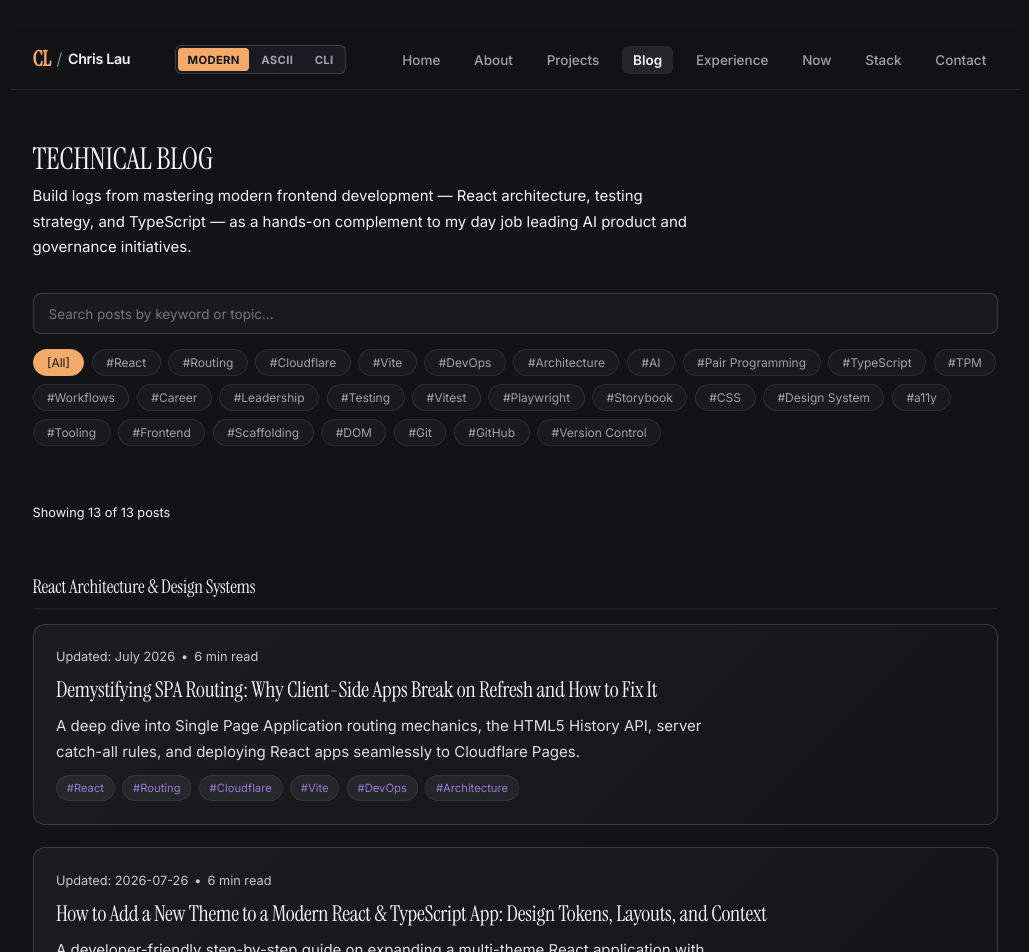
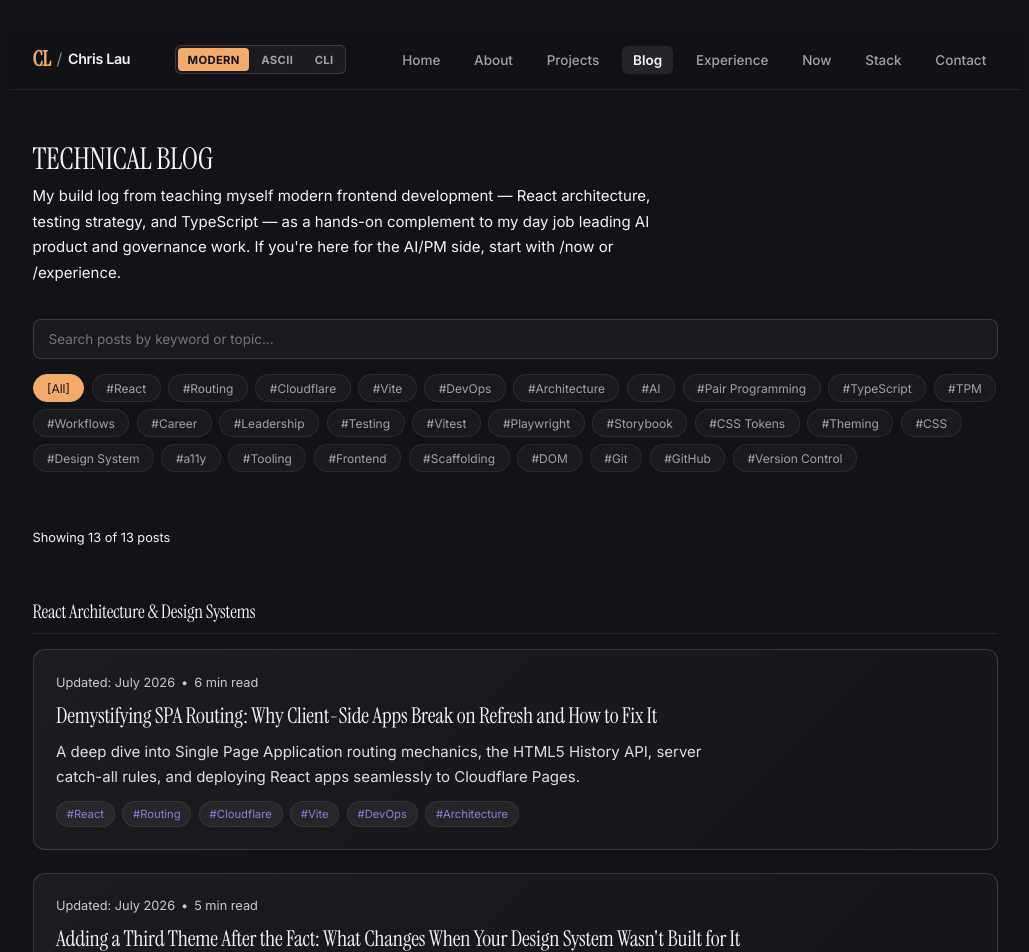
Before and after one commit to chris-lau/personalWebsite, a React (Vite) app in the folder frontend/: page /blog in a window 1280 px wide. Shown: the top 952 px of the page, without its empty margins (125-1154 px from the left). Built offline with nearby package versions, Linux system fonts and the light colour scheme.

Commit message:
content: complete exact text alignments from personalWebsite-content-fixes.md

```diff
--- a/frontend/src/data/blogPosts.ts
+++ b/frontend/src/data/blogPosts.ts
@@ -70,14 +70,14 @@ export const blogPostsData: BlogPost[] = [
   {
     id: 'how-to-add-a-new-theme',
     slug: 'how-to-add-a-new-theme',
-    title: 'How to Add a New Theme to a Modern React & TypeScript App: Design Tokens, Layouts, and Context',
-    description: 'A developer-friendly step-by-step guide on expanding a multi-theme React application with CSS custom properties, type-safe Context, and E2E testing.',
-    updatedDate: '2026-07-26',
-    readTime: '6 min read',
-    tags: ['React', 'TypeScript', 'CSS', 'Design System', 'Architecture'],
+    title: 'Adding a Third Theme After the Fact: What Changes When Your Design System Wasn\'t Built for It',
+    description: 'A practical guide to expanding multi-theme React architectures, implementing CSS design tokens, and managing global theme context.',
+    updatedDate: 'July 2026',
+    readTime: '5 min read',
+    tags: ['React', 'TypeScript', 'CSS Tokens', 'Theming', 'Architecture'],
     author: 'Chris Lau',
     category: 'React Architecture & Design Systems',
-    featured: true,
+    featured: false,
     content: howToAddANewThemeContent,
   },
   {
@@ -98,7 +98,7 @@ export const blogPostsData: BlogPost[] = [
     slug: 'demystifying-react-architecture-and-dev-tools',
     title: 'Demystifying Modern React Architecture: Data Contracts, Dev Servers, and Type-Safe State',
     description: 'A beginner-friendly deep dive into TypeScript interfaces, static data layers, and how modern dev tools like Vite actually work under the hood.',
-    updatedDate: '2026-07-26',
+    updatedDate: 'July 2026',
     readTime: '6 min read',
     tags: ['React', 'TypeScript', 'Vite', 'Architecture'],
     author: 'Chris Lau',
@@ -111,7 +111,7 @@ export const blogPostsData: BlogPost[] = [
     slug: 'modular-react-architecture-and-design-tokens',
     title: 'Building a Scalable React Architecture: Design Tokens, Global State, and Type Contracts',
     description: 'A step-by-step developer\'s guide to building modular, multi-theme web applications with React, TypeScript, and CSS Custom Properties.',
-    updatedDate: '2026-07-26',
+    updatedDate: 'July 2026',
     readTime: '7 min read',
     tags: ['React', 'CSS', 'Design System', 'Architecture'],
     author: 'Chris Lau',
@@ -124,7 +124,7 @@ export const blogPostsData: BlogPost[] = [
     slug: 'testing-storybook-and-a11y-react-architecture',
     title: 'Modern Frontend Development: Component Architecture, Storybook, Accessibility, and Testing',
     description: 'A beginner-to-intermediate guide to building a modular, multi-theme React application with TypeScript, Storybook, Vitest, Playwright, and WCAG accessibility standards.',
-    updatedDate: '2026-07-26',
+    updatedDate: 'July 2026',
     readTime: '8 min read',
     tags: ['Testing', 'Storybook', 'a11y', 'React'],
     author: 'Chris Lau',
@@ -137,7 +137,7 @@ export const blogPostsData: BlogPost[] = [
     slug: 'testing-strategy-vitest-happy-dom-and-playwright',
     title: 'Testing Modern React Applications: From In-Memory Unit Tests to Real Browser Playwright E2E',
     description: 'A practical guide to building a comprehensive, multi-tier testing strategy using Vitest, React Testing Library, and Playwright E2E.',
-    updatedDate: '2026-07-26',
+    updatedDate: 'July 2026',
     readTime: '7 min read',
     tags: ['Vitest', 'Playwright', 'Testing', 'React'],
     author: 'Chris Lau',
@@ -150,7 +150,7 @@ export const blogPostsData: BlogPost[] = [
     slug: 'frontend-foundations-q-and-a',
     title: 'Teaching Code: Answers to Fundamental Frontend Development Questions',
     description: 'A comprehensive compilation of explanations and code-backed answers to essential developer questions on build tools, compilers, package.json, and the DOM.',
-    updatedDate: '2026-07-26',
+    updatedDate: 'July 2026',
     readTime: '6 min read',
     tags: ['Tooling', 'TypeScript', 'Vite', 'Frontend'],
     author: 'Chris Lau',
--- a/frontend/src/pages/AboutPage.tsx
+++ b/frontend/src/pages/AboutPage.tsx
@@ -11,10 +11,10 @@ export const AboutPage: React.FC = () => {
         <BoxContainer title="ABOUT ME">
           <div className="about-bio">
             <p>
-              I am a Technical Product Leader specializing in AI Surveillance, Agentic Automation, Enterprise Data Acquisition, and SaaS platforms. My approach bridges deep technical engineering (UBC Computer Engineering B.A.Sc.) with strategic business execution (USC Marshall MBA).
+              I&apos;m a Technical Product Leader who moved from hands-on engineering into enterprise SaaS product management, and now lead AI Surveillance and Agentic Automation initiatives at Global Relay. That path — engineering (UBC B.A.Sc.), then business (USC Marshall MBA), then AI product leadership — shapes how I work: I want to understand a system deeply enough to build it before owning its roadmap. That&apos;s part of why I built this site&apos;s frontend myself (see /how-this-site-works) rather than delegating it.
             </p>
             <p>
-              Outside of product management, I focus on system design, building scalable frontend/backend architectures, and mentoring teams on modern development practices and AI workflow integration.
+              Certified Scrum Product Owner (CSPO) &amp; Professional Engineer (P.Eng., Non-Practising).
             </p>
             <p className="location-info">Location: {profileData.location}</p>
           </div>
--- a/frontend/src/pages/BlogListPage.tsx
+++ b/frontend/src/pages/BlogListPage.tsx
@@ -30,7 +30,7 @@ export const BlogListPage: React.FC = () => {
       <header className="page-header">
         <h1 className="page-title">TECHNICAL BLOG</h1>
         <p className="page-subtitle">
-          Build logs from mastering modern frontend development — React architecture, testing strategy, and TypeScript — as a hands-on complement to my day job leading AI product and governance initiatives.
+          My build log from teaching myself modern frontend development — React architecture, testing strategy, and TypeScript — as a hands-on complement to my day job leading AI product and governance work. If you&apos;re here for the AI/PM side, start with /now or /experience.
         </p>
       </header>
 
```
